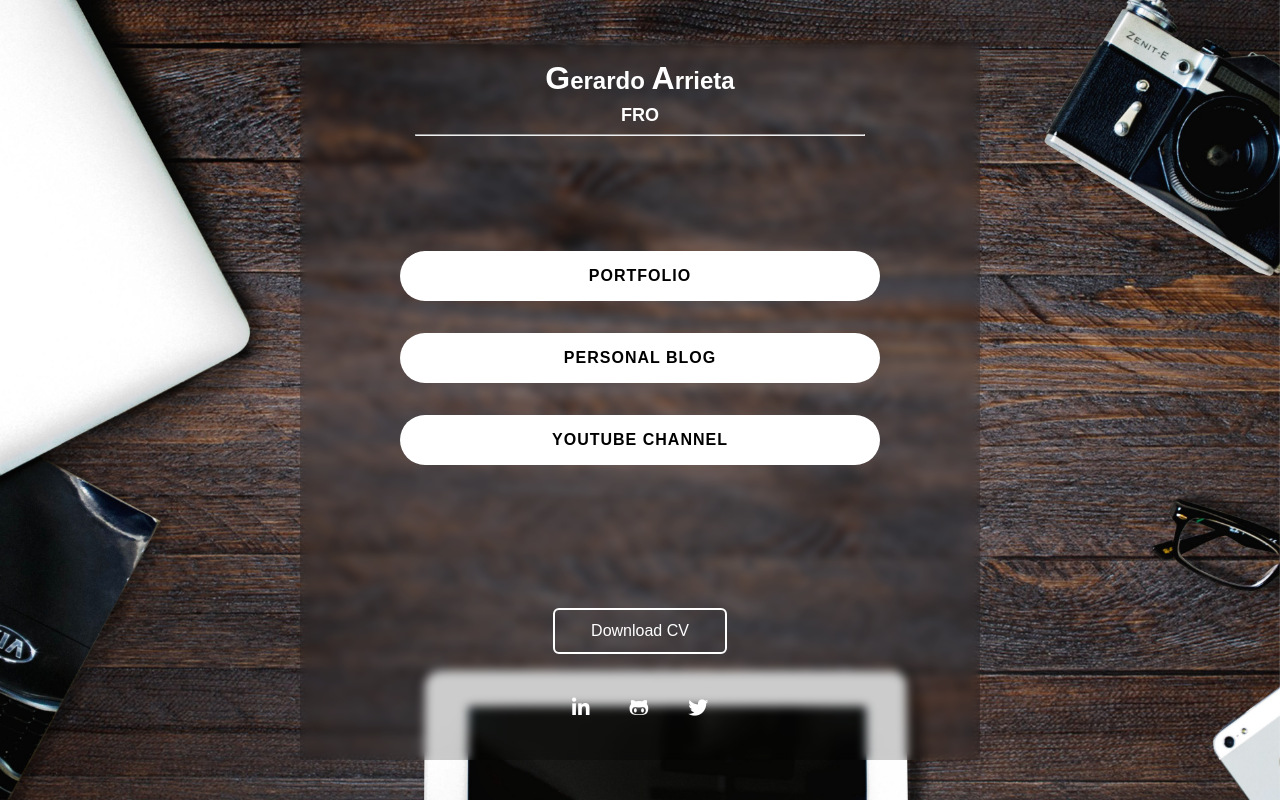
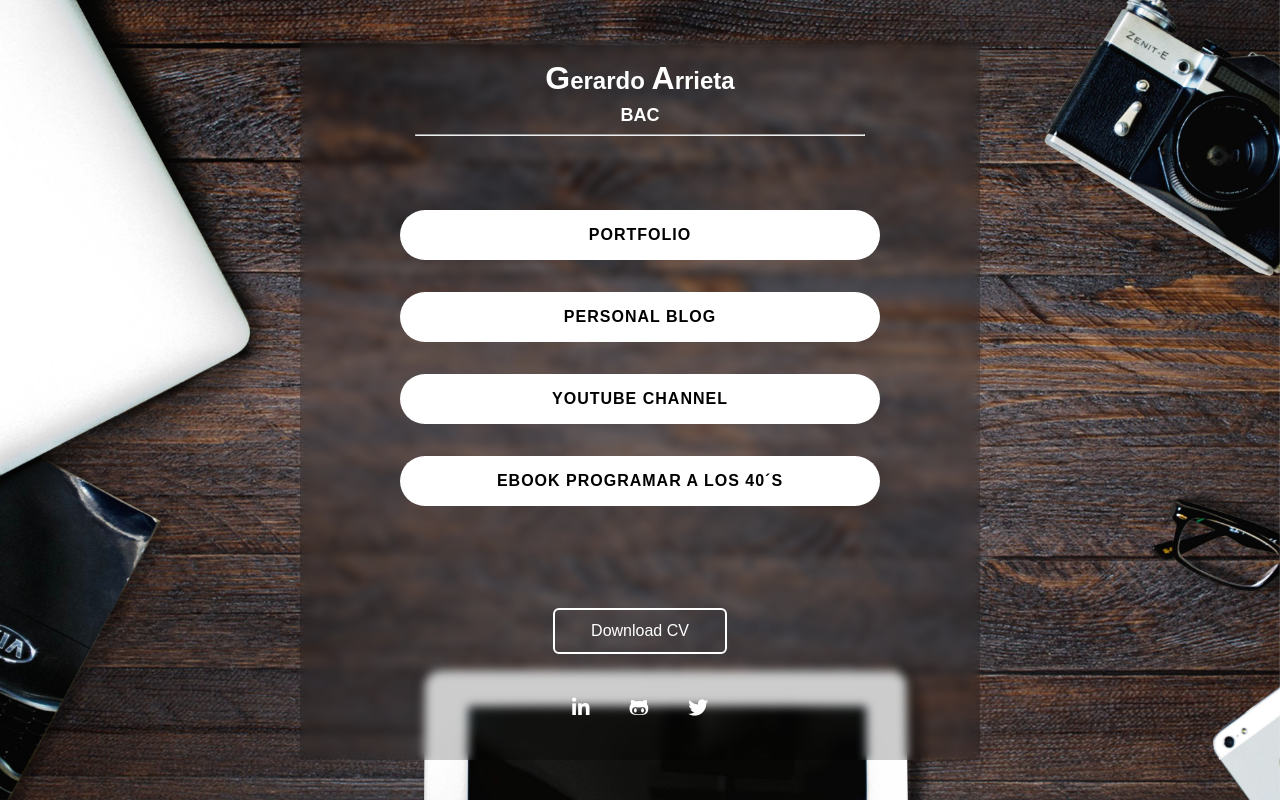
Before and after one commit to gerardojao/biogerardojao, a React (Create React App) app: page / in a window 1280 px wide. Built offline with nearby package versions, Linux system fonts and the light colour scheme.

Commit message:
add ebook

```diff
--- a/src/Components/Title.js
+++ b/src/Components/Title.js
@@ -8,7 +8,7 @@ const Title = () => {
 
     <Typed
                 strings={[
-                   " Frontend Developer"]}
+                   " Frontend Developer", "Backend Developer"]}
                     typeSpeed={120}
                     backSpeed={50}
                     loop >
--- a/src/Data.js
+++ b/src/Data.js
@@ -17,6 +17,12 @@ export default [
         link:"https://www.youtube.com/watch?v=i-qtA-DvmcU&feature=youtu.be&ab_channel=Gerardojao",
         name:"Youtube Channel"
 
+    },
+    {
+        id:4,
+        link:"https://gerardojao.gumroad.com/l/programaralos40",
+        name:"Ebook Programar a los 40´s"
+
     }
 
 ]
```
